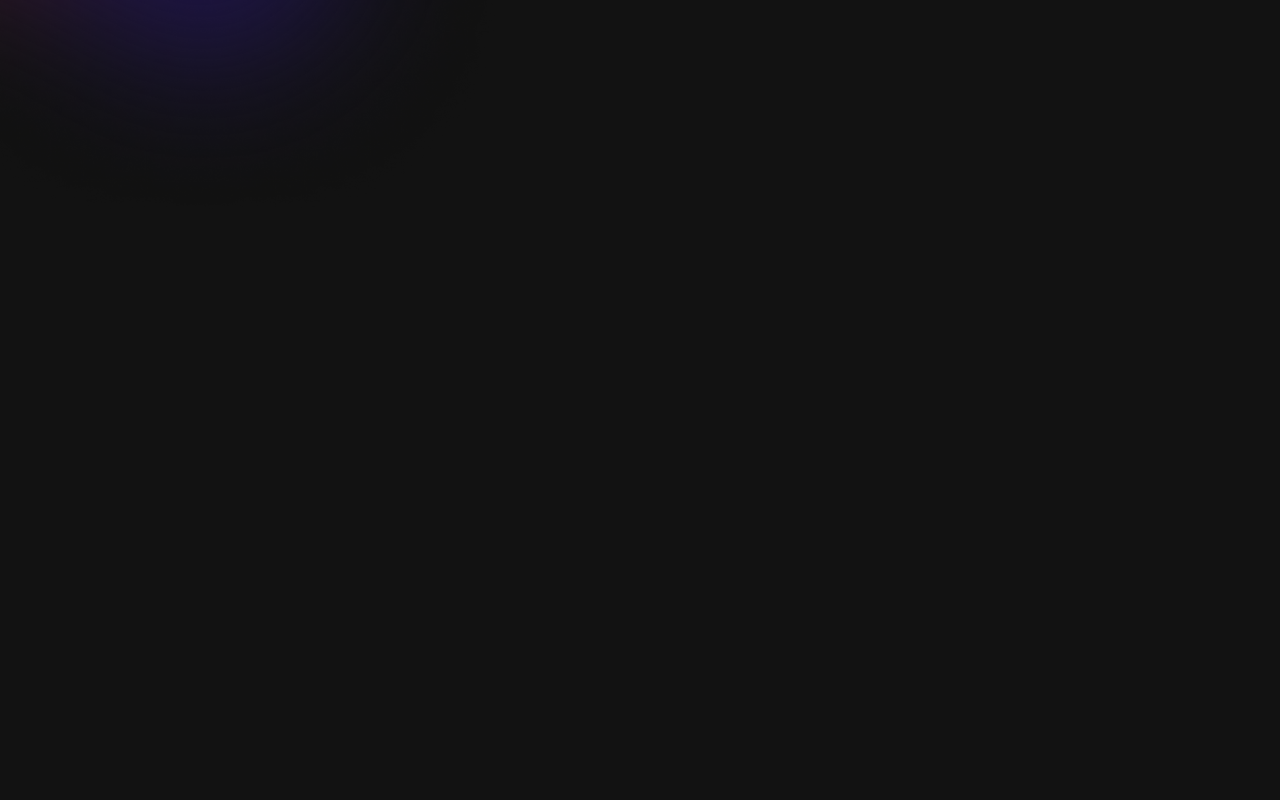
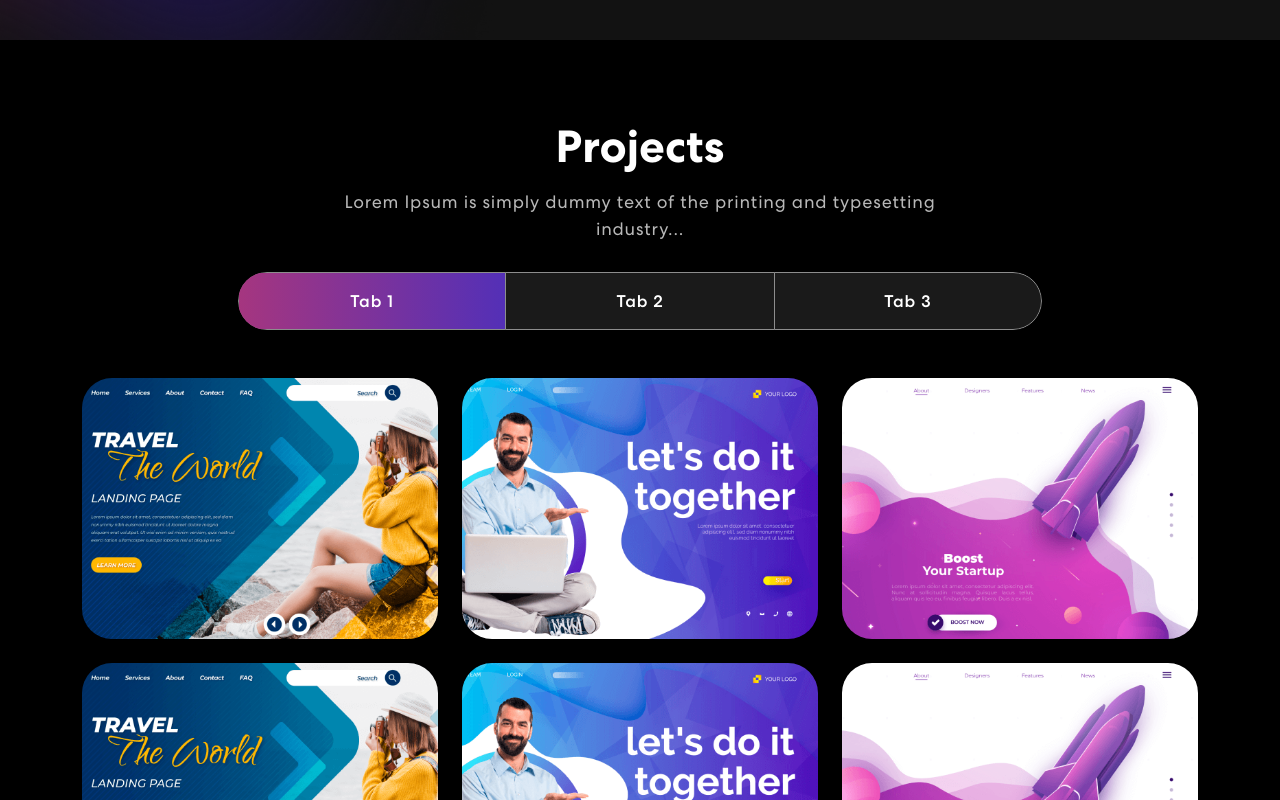
Before and after one commit to sadhana1058/portfolio, a React (Vite) app: page / in a window 1280 px wide. Shown: the part 1460-2260 px from the top of the page. Before the commit the page ends 1686 px from the top, so only its background shows below. Built offline with nearby package versions, Linux system fonts and the light colour scheme.

Commit message:
projects section

```diff
--- a/src/App.tsx
+++ b/src/App.tsx
@@ -6,6 +6,7 @@
 import { NavBar } from './components/Navbar';
 import { Banner } from './components/Banner';
 import { Skills } from './components/Skills';
+import { Projects } from './components/Projects';
 function App() {
 
   return (
@@ -15,6 +16,7 @@
         {/* <h1>hi</h1> */}
         <Banner></Banner>
         <Skills></Skills>
+        <Projects></Projects>
       </div>
     </>
   )
--- /dev/null
+++ b/src/components/ProjectCard.tsx
@@ -0,0 +1,20 @@
+import { Col } from "react-bootstrap";
+interface ProjectCardProps {
+    title: string;
+    description: string;
+    imgUrl: string;
+  }
+
+export const ProjectCard: React.FC<ProjectCardProps> = ({ title, description, imgUrl }) => {
+    return (
+      <Col xs={12} sm={6} md={4}>
+        <div className="proj-imgbx">
+          <img src={imgUrl} alt={title} />
+          <div className="proj-txtx">
+            <h4>{title}</h4>
+            <span>{description}</span>
+          </div>
+        </div>
+      </Col>
+    );
+  };
--- /dev/null
+++ b/src/components/Projects.tsx
@@ -0,0 +1,158 @@
+import { Container, Row, Col, Tab, Nav } from "react-bootstrap";
+import { ProjectCard } from "./ProjectCard";
+import projImg1 from "../assets/img/project-img1.png";
+import projImg2 from "../assets/img/project-img2.png";
+import projImg3 from "../assets/img/project-img3.png";
+import colorSharp2 from "../assets/img/color-sharp2.png";
+// import 'animate.css';
+// import TrackVisibility from 'react-on-screen';
+import { useInView } from "react-intersection-observer";
+
+export const Projects = () => {
+    const { ref, inView } = useInView({
+        triggerOnce: true,      // animate only once
+        rootMargin: "-50px 0px" // start animating slightly earlier
+      });
+
+  const projects = [
+    {
+      title: "Business Startup",
+      description: "Design & Development",
+      imgUrl: projImg1,
+    },
+    {
+      title: "Business Startup",
+      description: "Design & Development",
+      imgUrl: projImg2,
+    },
+    {
+      title: "Business Startup",
+      description: "Design & Development",
+      imgUrl: projImg3,
+    },
+    {
+      title: "Business Startup",
+      description: "Design & Development",
+      imgUrl: projImg1,
+    },
+    {
+      title: "Business Startup",
+      description: "Design & Development",
+      imgUrl: projImg2,
+    },
+    {
+      title: "Business Startup",
+      description: "Design & Development",
+      imgUrl: projImg3,
+    },
+  ];
+
+  return (
+    <section className="project" id="projects">
+      <Container>
+        <Row>
+          <Col size={12}>
+          <div
+              ref={ref}
+              className={inView ? "animate__animated animate__fadeIn" : ""}
+            >
+              <h2>Projects</h2>
+              <p>
+                Lorem Ipsum is simply dummy text of the printing and typesetting
+                industry...
+              </p>
+
+              <Tab.Container id="projects-tabs" defaultActiveKey="first">
+                <Nav
+                  variant="pills"
+                  className="nav-pills mb-5 justify-content-center align-items-center"
+                  id="pills-tab"
+                >
+                  <Nav.Item>
+                    <Nav.Link eventKey="first">Tab 1</Nav.Link>
+                  </Nav.Item>
+                  <Nav.Item>
+                    <Nav.Link eventKey="second">Tab 2</Nav.Link>
+                  </Nav.Item>
+                  <Nav.Item>
+                    <Nav.Link eventKey="third">Tab 3</Nav.Link>
+                  </Nav.Item>
+                </Nav>
+
+                <Tab.Content
+                  id="slideInUp"
+                  className={
+                    inView ? "animate__animated animate__slideInUp" : ""
+                  }
+                >
+                  <Tab.Pane eventKey="first">
+                    <Row>
+                      {projects.map((project, index) => (
+                        <ProjectCard key={index} {...project} />
+                      ))}
+                    </Row>
+                  </Tab.Pane>
+
+                  <Tab.Pane eventKey="second">
+                    <p>
+                      Lorem ipsum dolor sit amet consectetur adipisicing elit...
+                    </p>
+                  </Tab.Pane>
+
+                  <Tab.Pane eventKey="third">
+                    <p>
+                      Lorem ipsum dolor sit amet consectetur adipisicing elit...
+                    </p>
+                  </Tab.Pane>
+                </Tab.Content>
+              </Tab.Container>
+            </div>
+            {/* <TrackVisibility>
+              {({ isVisible }) =>
+              <div className={isVisible ? "animate__animated animate__fadeIn": ""}>
+                <h2>Projects</h2>
+                <p>Lorem Ipsum is simply dummy text of the printing and typesetting industry. Lorem Ipsum has been the industry's standard dummy text ever since the 1500s, when an unknown printer took a galley of type and scrambled it to make a type specimen book.</p>
+                <Tab.Container id="projects-tabs" defaultActiveKey="first">
+                  <Nav variant="pills" className="nav-pills mb-5 justify-content-center align-items-center" id="pills-tab">
+                    <Nav.Item>
+                      <Nav.Link eventKey="first">Tab 1</Nav.Link>
+                    </Nav.Item>
+                    <Nav.Item>
+                      <Nav.Link eventKey="second">Tab 2</Nav.Link>
+                    </Nav.Item>
+                    <Nav.Item>
+                      <Nav.Link eventKey="third">Tab 3</Nav.Link>
+                    </Nav.Item>
+                  </Nav>
+                  <Tab.Content id="slideInUp" className={isVisible ? "animate__animated animate__slideInUp" : ""}>
+                    <Tab.Pane eventKey="first">
+                      <Row>
+                        {
+                          projects.map((project, index) => {
+                            return (
+                              <ProjectCard
+                                key={index}
+                                {...project}
+                                />
+                            )
+                          })
+                        }
+                      </Row>
+                    </Tab.Pane>
+                    <Tab.Pane eventKey="section">
+                      <p>Lorem ipsum dolor sit amet consectetur adipisicing elit. Cumque quam, quod neque provident velit, rem explicabo excepturi id illo molestiae blanditiis, eligendi dicta officiis asperiores delectus quasi inventore debitis quo.</p>
+                    </Tab.Pane>
+                    <Tab.Pane eventKey="third">
+                      <p>Lorem ipsum dolor sit amet consectetur adipisicing elit. Cumque quam, quod neque provident velit, rem explicabo excepturi id illo molestiae blanditiis, eligendi dicta officiis asperiores delectus quasi inventore debitis quo.</p>
+                    </Tab.Pane>
+                  </Tab.Content>
+                </Tab.Container>
+              </div>}
+            </TrackVisibility> */}
+          </Col>
+        </Row>
+      </Container>
+      <img className="background-image-right" src={colorSharp2}></img>
+    </section>
+  )
+}
```
